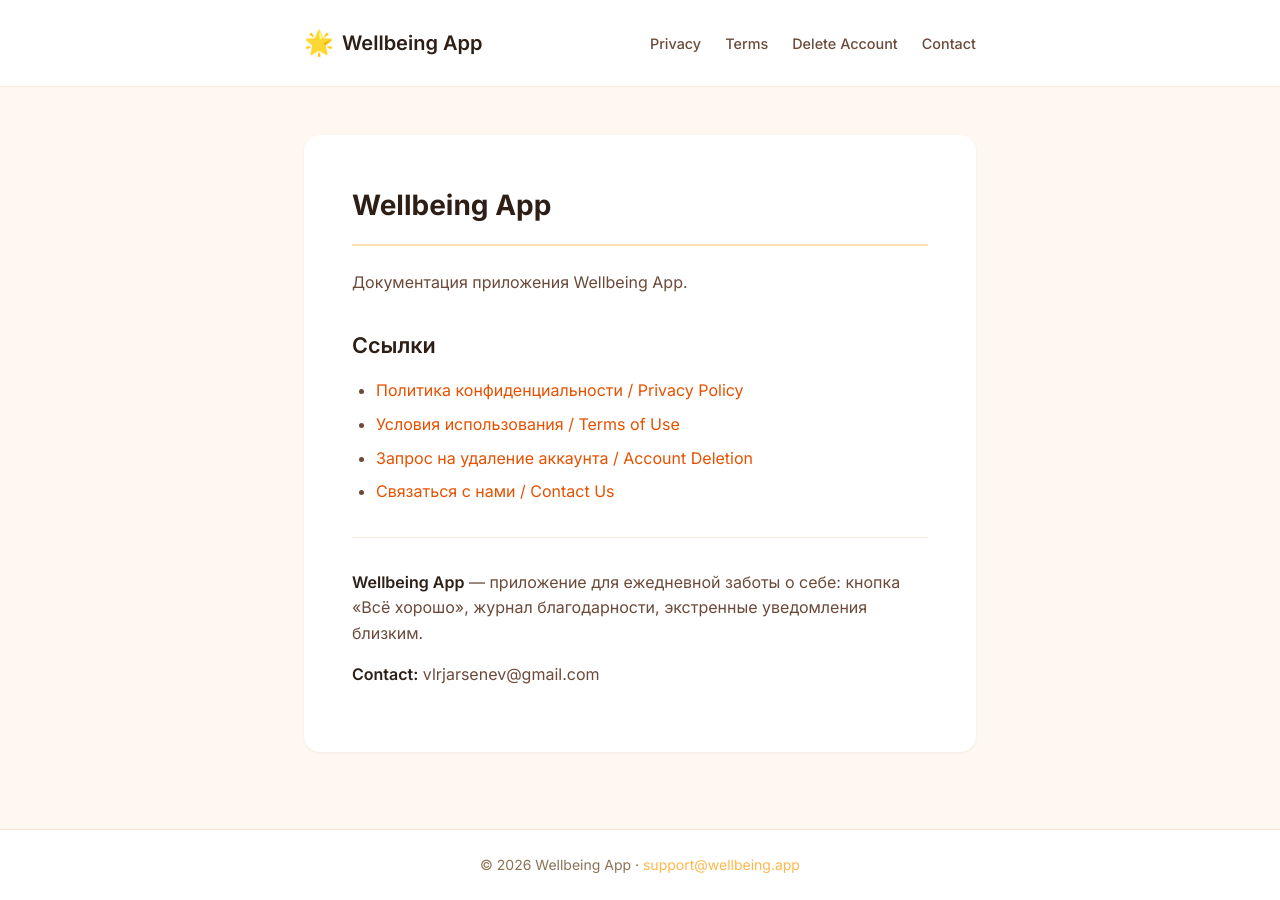
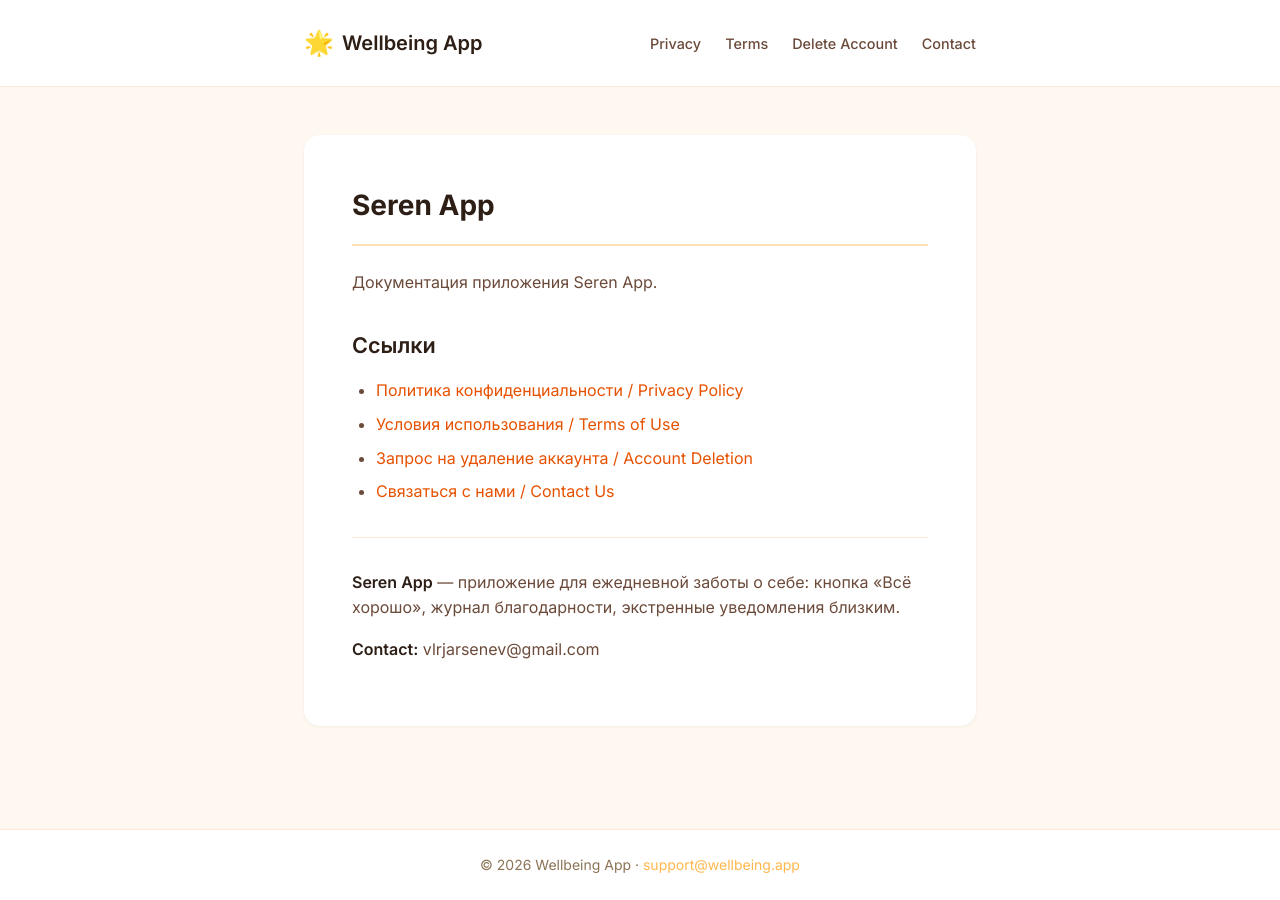
Before and after one commit to vlrjarsenev-ux/Seren-app, a Jekyll site: the page built from index.md, in a window 1280 px wide. Built offline with Jekyll 4.4.1, drawn with Linux system fonts in a browser that asks for light colours.

Commit message:
Update index.md

```diff
--- a/index.md
+++ b/index.md
@@ -1,11 +1,11 @@
 ---
-title: Wellbeing App
+title: Seren App
 layout: default
 ---
 
-# Wellbeing App
+# Seren App
 
-Документация приложения Wellbeing App.
+Документация приложения Seren App.
 
 ## Ссылки
 
@@ -16,6 +16,6 @@ layout: default
 
 ---
 
-**Wellbeing App** — приложение для ежедневной заботы о себе: кнопка «Всё хорошо», журнал благодарности, экстренные уведомления близким.
+**Seren App** — приложение для ежедневной заботы о себе: кнопка «Всё хорошо», журнал благодарности, экстренные уведомления близким.
 
 **Contact:** vlrjarsenev@gmail.com
```
